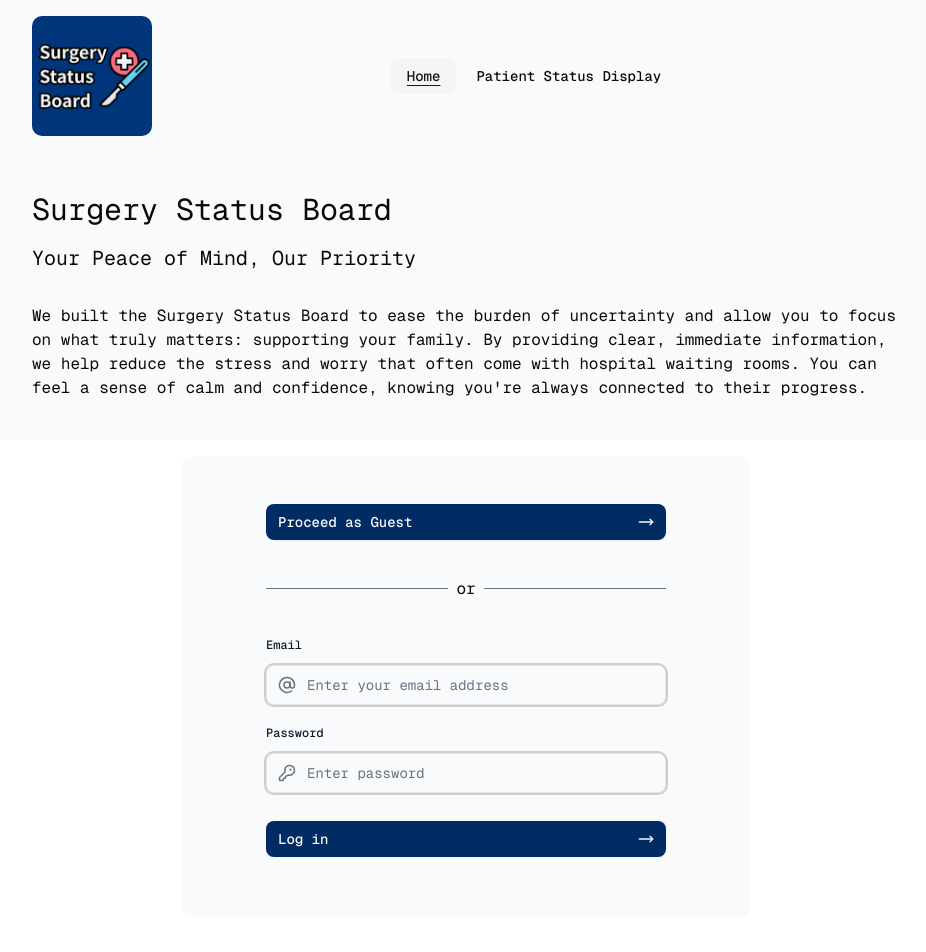
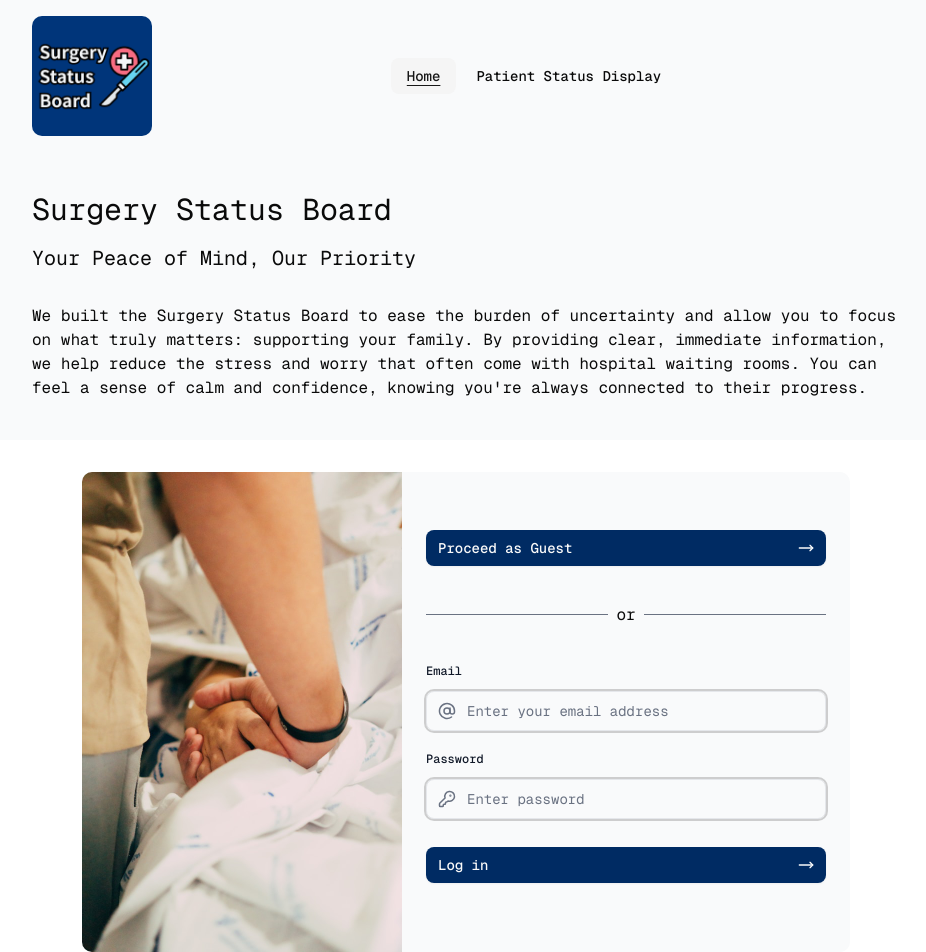
Before and after one commit to chingu-voyages/V56-tier3-team-31, a Next.js app in the folder frontend/: page / in a window 1280 px wide. Shown: the top 952 px of the page, without its empty margins (174-1100 px from the left). Built offline with nearby package versions, Linux system fonts and the light colour scheme; no server answers.

Commit message:
style: V56T31-55 - style login form section

```diff
--- a/frontend/src/app/page.tsx
+++ b/frontend/src/app/page.tsx
@@ -2,6 +2,7 @@ import { SocketIo } from "@/components";
 import LoginForm from "@/components/loginForm";
 import { Button } from "@/components/ui/button";
 import { MoveRight } from "lucide-react";
+import Image from "next/image";
 import Link from "next/link";
 import { Suspense } from "react";
 
@@ -23,9 +24,17 @@ export default function Home() {
         </div>
       </div>
 
-      <div className="relative mx-auto flex w-full max-w-[600px] flex-col space-y-2.5 p-4">
-        <div className="flex-1 rounded-lg bg-gray-50 px-6 pb-4 pt-8">
-          <div className="max-w-[400px] mx-auto">
+      <div className="relative mx-auto flex w-full max-w-[800px] flex-col space-y-2.5 p-4 lg:flex-row">
+        <Image
+          src="/eyecatch.jpg"
+          alt=""
+          width={320}
+          height={480}
+          className="rounded-lg rounded-tr-none rounded-br-none mx-auto m-4 max-w-[640px] hidden lg:block"
+          aria-hidden
+        />
+        <div className="flex-1 rounded-lg rounded-tl-none rounded-bl-none bg-gray-50 px-6 pb-4 pt-8 lg:h-[480px] lg:my-4 lg:flex items-center">
+          <div className="max-w-[400px] mx-auto flex-1">
             <Link href="/patient-status-display">
               <Button className="mt-4 w-full">
                 Proceed as Guest
```
Also changed, not shown: frontend/public/eyecatch.jpg (added).
